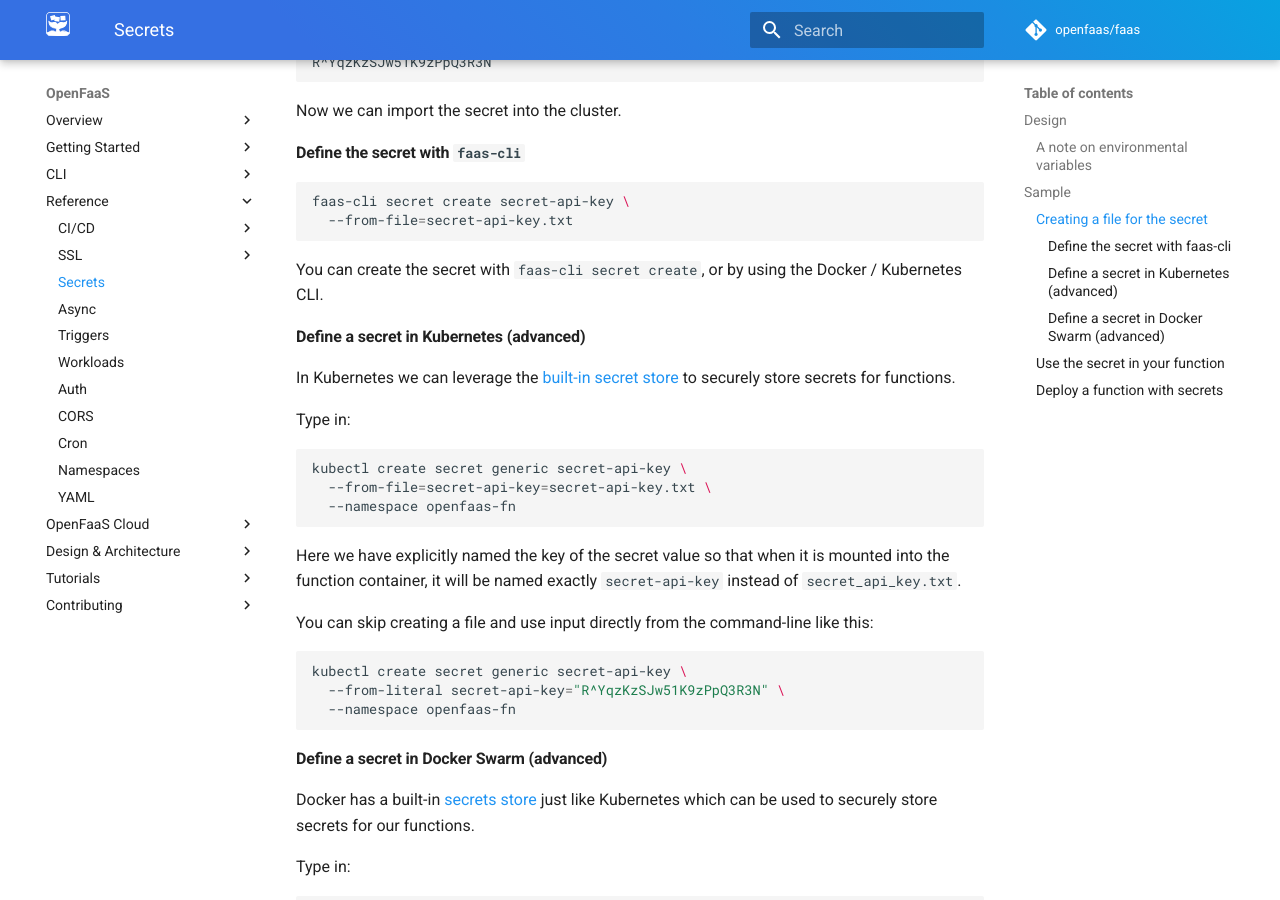
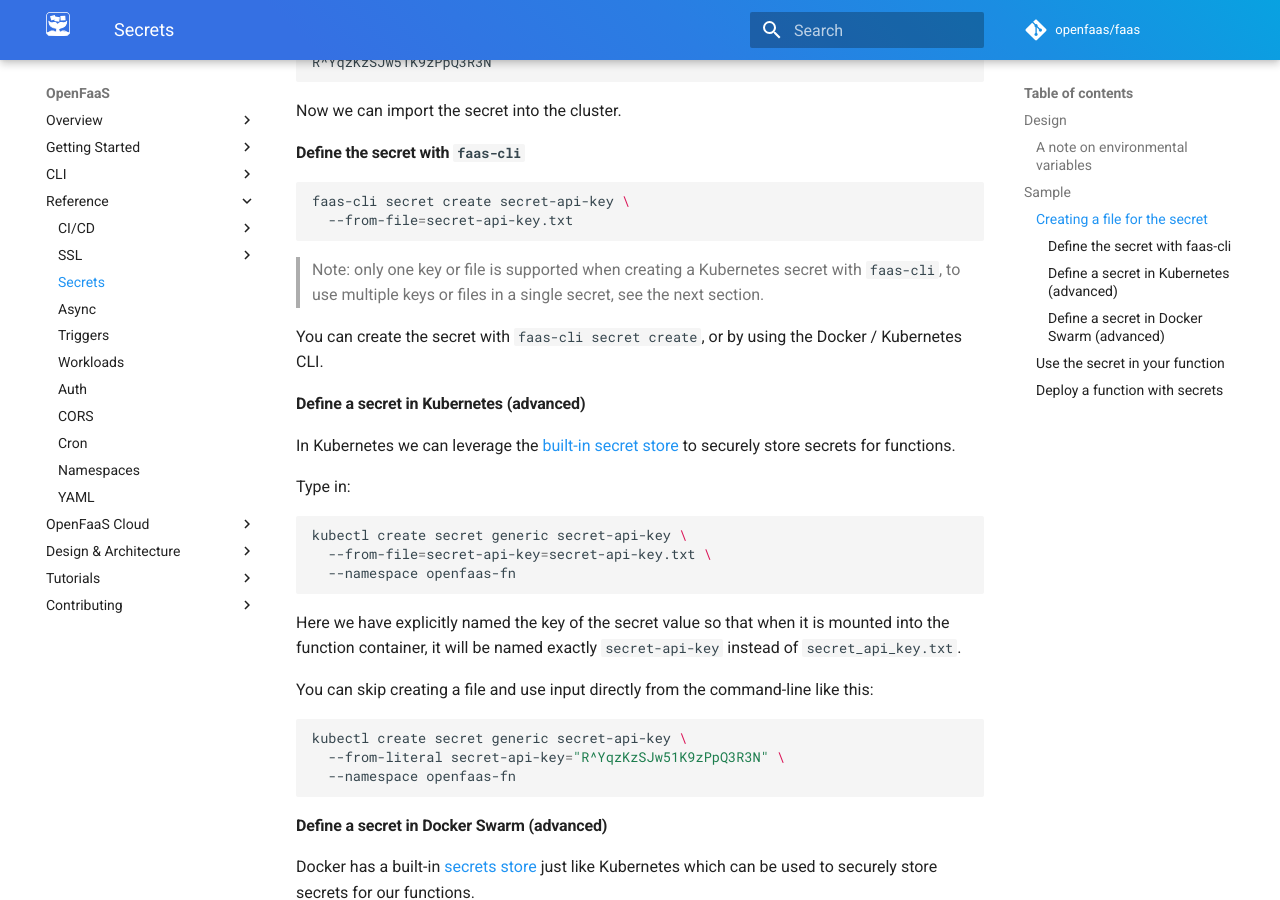
Before and after one commit to openfaas/docs, an MkDocs documentation site: the page built from docs/reference/secrets.md, in a window 1280 px wide and 900 px high, scrolled down 1020 px. Built offline with MkDocs 1.6.1 and Material for MkDocs 9.7.7, drawn with Linux system fonts in a browser that asks for light colours; comment, search, counter and statistics services are not loaded.

Commit message:
Update note on faas-cli vs kubectl
faas-cli supports 1:1 mappings, kubectl can support 1:N mappings
of files or keys

Signed-off-by: Alex Ellis (OpenFaaS Ltd) <alexellis2@gmail.com>

````diff
--- a/docs/reference/secrets.md
+++ b/docs/reference/secrets.md
@@ -37,6 +37,8 @@ Now we can import the secret into the cluster.
 faas-cli secret create secret-api-key \
   --from-file=secret-api-key.txt
 ```
+
+> Note: only one key or file is supported when creating a Kubernetes secret with `faas-cli`, to use multiple keys or files in a single secret, see the next section.
 
 You can create the secret with `faas-cli secret create`, or by using the Docker / Kubernetes CLI.
 
````
